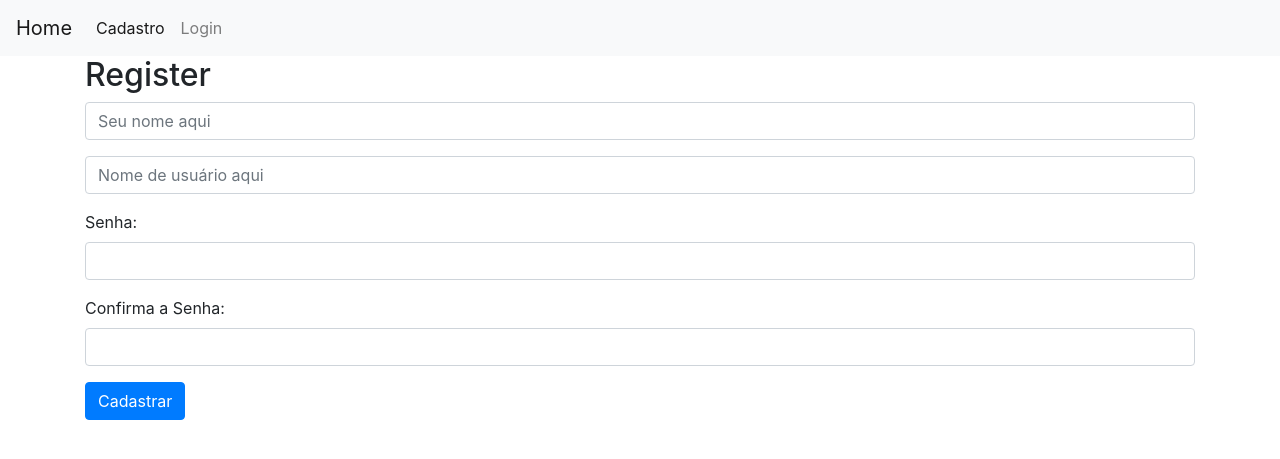
After one commit to victor-s-santos/Flask-SimpleRegisterSystem, a Flask app: page /register in a window 1280 px wide. The commit adds this page. Shown: the top 459 px of the page. Run offline with Flask 2, Linux system fonts and the light colour scheme; some libraries are stand-ins or nearby versions.

Commit message:
register template has been created

```diff
--- a/templates/base.html
+++ b/templates/base.html
@@ -17,10 +17,10 @@
         <div class="collapse navbar-collapse" id="navbarSupportedContent">
           <ul class="navbar-nav mr-auto">
             <li class="nav-item active">
-              <a class="nav-link" href="/register">Login <span class="sr-only">(current)</span></a>
+              <a class="nav-link" href="/register">Cadastro <span class="sr-only">(current)</span></a>
             </li>
             <li class="nav-item">
-              <a class="nav-link" href="/login">Register</a>
+              <a class="nav-link" href="/login">Login</a>
             </li>
           </ul>
         </div>
--- /dev/null
+++ b/templates/register.html
@@ -0,0 +1,25 @@
+{% extends "base.html" %}
+{% block body %}
+
+<div class="container">
+    <h2>Register</h2>
+    <form action="" method="POST">
+        <div class="form-group">
+            <input type="text" name="nome" class="form-control" placeholder="Seu nome aqui" required>
+        </div>
+        <div class="form-group">
+            <input type="text" name="usuario" class="form-control" placeholder="Nome de usuário aqui" required>
+        </div>
+        <div class="form-group">
+            <label>Senha:</label>
+            <input type="password" name="senha" class="form-control" required>
+        </div>
+        <div class="form-group">
+            <label>Confirma a Senha:</label>
+            <input type="password" name="confirm" class="form-control" required>
+        </div>
+        <button class="btn btn-primary" type="submit">Cadastrar</button>
+    </form>
+</div>
+
+{% endblock %}
```
